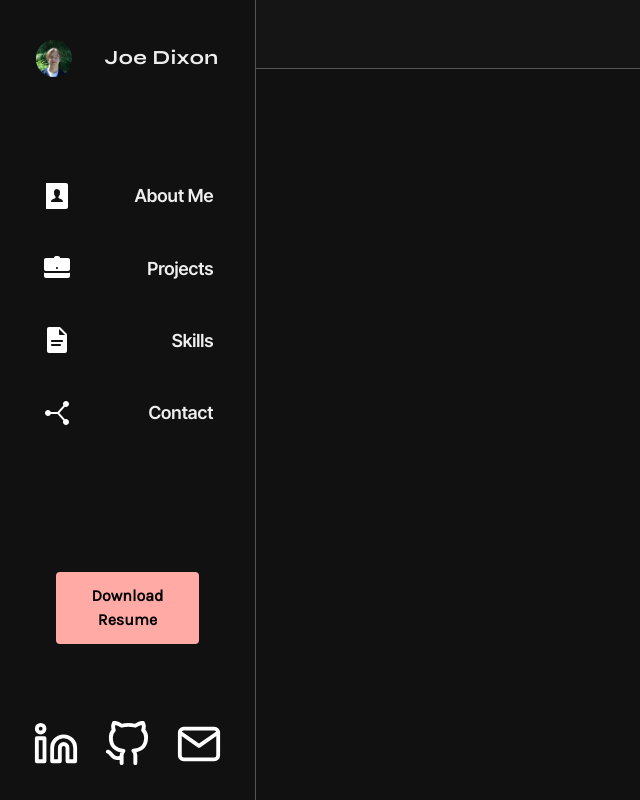
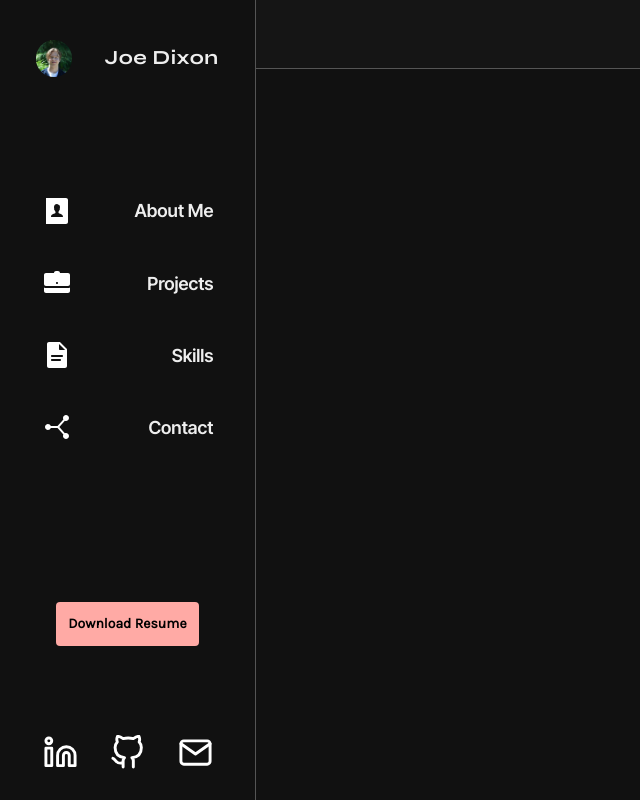
Before and after one commit to joerdixon/my-portfolio-2, a React (Create React App) app: page / in a window 1280 px wide. Shown: the whole page, without its empty margins (0-640 px from the left). Built offline with nearby package versions, Linux system fonts and the light colour scheme.

Commit message:
resume button and footer links touchup

```diff
--- a/src/components/Navbar/Header.jsx
+++ b/src/components/Navbar/Header.jsx
@@ -26,7 +26,7 @@ function Header(props) {
             <Navigation view={props.view} setView={props.setView}/>
             {/* Resume Download */}
             {/* TODO: Add hover effect for resume download */}
-            <a className="bg-highlight text-black p-3 font-bold rounded w-2/3 mx-auto my-0 text-center mt-20 hidden transition-all duration-500 hover:resume-hover md:block" href={resume} download="joes-resume">Download Resume</a>
+            <a className="bg-highlight text-black p-3 font-bold text-sm rounded w-2/3 mx-auto my-0 text-center mt-20 hidden transition-all duration-500 hover:resume-hover md:block" href={resume} download="joes-resume">Download Resume</a>
             {/* TODO: Add theme picker here. */}
             {/* Contact Links */}
             <ul className='footer-links hidden w-full md:flex justify-evenly items-center'>
--- a/src/styles.css
+++ b/src/styles.css
@@ -112,7 +112,7 @@ a {
 
     /* Color/shape of close button cross */
     .bm-cross {
-        background: #bdc3c7;
+        background: #fff;
     }
 
     .mobile-menu {
@@ -131,6 +131,7 @@ a {
         /* Deco */
         text-align: left;
         font-size: larger;
+        font-family: var(--heading-font);
         cursor: pointer;
         transition: all .2s ease-in-out;
     }
@@ -316,8 +317,8 @@ a {
 
     /* Links in the footer (now contact section) */
     .contactlink {
-        padding: 1vw;
-        width: 4.5rem;
+        padding: 10px;
+        width: 55px;
     }
 
     /* =============================== SITEWIDE =============================== */
@@ -339,6 +340,7 @@ a {
         font-size: xx-large;
         text-align: center;
         padding: 5px;
+        font-family: var(--heading-font);
     }
 
     .heading-icon {
```
